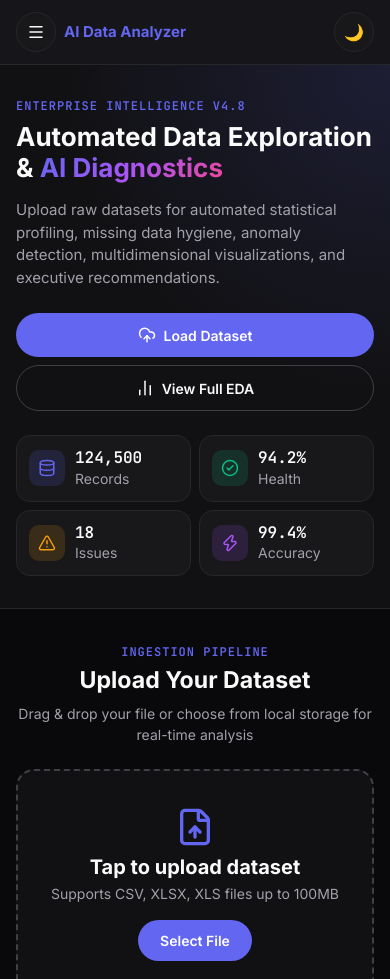
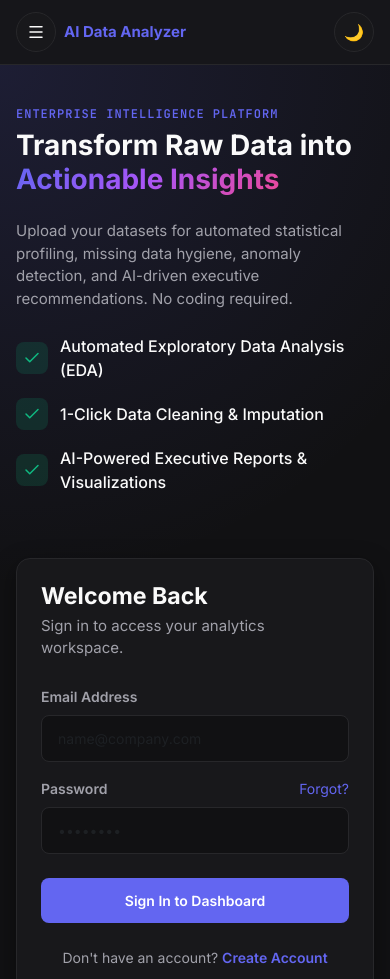
Before and after one commit to vishwa365sharma/agents, a plain HTML site: page index.html in a window 390 px wide. Shown: the top 979 px of the page. Drawn offline with nearby package versions, Linux system fonts and the light colour scheme.

Commit message:
Update index.html

```diff
--- a/index.html
+++ b/index.html
@@ -18,7 +18,7 @@
   <script src="https://cdn.jsdelivr.net/npm/chart.js"></script>
 
   <style>
-    /* Basic Reset & Strict Width Lock (Zoom-out shift fix) */
+    /* Basic Reset & Strict Width Lock */
     * {
       box-sizing: border-box;
       margin: 0;
@@ -40,7 +40,7 @@
       transition: 0.3s;
     }
 
-    /* Center Container Fix for Zoom Out */
+    /* Center Container */
     .container-xxl {
       width: 100%;
       max-width: 1320px;
@@ -113,6 +113,36 @@
       background-color: #ffffff;
       border: 1px solid #e2e8f0;
       box-shadow: 0 8px 25px rgba(0, 0, 0, 0.05);
+    }
+
+    /* Form Inputs (New for Login Page) */
+    .custom-input {
+      background-color: #111113;
+      border: 1px solid #27272a;
+      color: #fafafa;
+      padding: 12px 16px;
+      border-radius: 8px;
+      font-size: 14px;
+      transition: 0.2s;
+    }
+
+    .custom-input:focus {
+      background-color: #18181b;
+      border-color: #6366f1;
+      box-shadow: 0 0 0 3px rgba(99, 102, 241, 0.2);
+      color: #fafafa;
+      outline: none;
+    }
+
+    body.light-mode .custom-input {
+      background-color: #f8fafc;
+      border: 1px solid #cbd5e1;
+      color: #0f172a;
+    }
+
+    body.light-mode .custom-input:focus {
+      background-color: #ffffff;
+      color: #0f172a;
     }
 
     /* Buttons */
@@ -266,49 +296,33 @@
     /* Hero Section */
     .hero-box {
       width: 100%;
-      padding: 55px 0;
-      background: radial-gradient(circle at top right, rgba(99, 102, 241, 0.15), transparent 50%), #111113;
+      padding: 70px 0;
+      background: radial-gradient(circle at top left, rgba(99, 102, 241, 0.15), transparent 50%), #111113;
       border-bottom: 1px solid #27272a;
     }
 
     body.light-mode .hero-box {
-      background: radial-gradient(circle at top right, rgba(99, 102, 241, 0.12), transparent 50%), #f1f5f9;
+      background: radial-gradient(circle at top left, rgba(99, 102, 241, 0.12), transparent 50%), #f1f5f9;
       border-bottom: 1px solid #e2e8f0;
     }
 
-    .stat-box {
-      background-color: #18181b;
-      border: 1px solid #27272a;
-      border-radius: 14px;
-      padding: 16px;
+    .feature-list-item {
       display: flex;
       align-items: center;
       gap: 12px;
-      height: 100%;
+      margin-bottom: 16px;
     }
 
-    body.light-mode .stat-box {
-      background-color: #ffffff;
-      border-color: #e2e8f0;
-    }
-
-    .stat-icon {
-      width: 42px;
-      height: 42px;
-      border-radius: 10px;
-      background-color: rgba(99, 102, 241, 0.15);
-      color: #6366f1;
+    .feature-icon-box {
+      width: 32px;
+      height: 32px;
+      border-radius: 8px;
+      background-color: rgba(16, 185, 129, 0.15);
+      color: #10b981;
       display: flex;
       align-items: center;
       justify-content: center;
       flex-shrink: 0;
-    }
-
-    .stat-number {
-      font-family: 'JetBrains Mono', monospace;
-      font-size: 20px;
-      font-weight: 700;
-      line-height: 1.2;
     }
 
     /* Upload Area */
@@ -485,39 +499,23 @@
     }
 
     /* MOBILE SCREEN FIXES */
+    @media (max-width: 991px) {
+      .hero-box {
+        padding: 40px 0;
+      }
+    }
+
     @media (max-width: 576px) {
       .brand-title {
         font-size: 15px;
       }
 
-      .hero-box {
-        padding: 32px 0;
-      }
-
       .hero-box h1 {
-        font-size: 26px;
+        font-size: 28px;
       }
 
       .hero-box p {
         font-size: 15px !important;
-      }
-
-      .hero-buttons a {
-        width: 100%;
-      }
-
-      .stat-box {
-        padding: 12px;
-        gap: 10px;
-      }
-
-      .stat-icon {
-        width: 36px;
-        height: 36px;
-      }
-
-      .stat-number {
-        font-size: 16px;
       }
 
       .custom-card {
@@ -544,24 +542,23 @@
   <!-- Notification Container -->
   <div class="toast-area" id="toastArea"></div>
 
-  <!-- Mobile Sidebar -->
+  <!-- Mobile Sidebar (Cleaned without numbers and header) -->
   <div class="mobile-bg" id="mobileBg" onclick="closeMenu()"></div>
   <div class="mobile-sidebar" id="mobileSidebar">
     <div class="d-flex align-items-center justify-content-between pb-3 mb-3 border-bottom border-secondary">
       <span class="fw-bold fs-5">AI Data Engine</span>
       <button class="btn-round" onclick="closeMenu()"><i data-lucide="x"></i></button>
     </div>
-    <div class="d-flex flex-column gap-1">
-      <a href="#header" class="nav-item-link" onclick="closeMenu()">1. Header</a>
-      <a href="#upload" class="nav-item-link" onclick="closeMenu()">2. Upload Dataset</a>
-      <a href="#preview" class="nav-item-link" onclick="closeMenu()">3. Dataset Preview</a>
-      <a href="#eda" class="nav-item-link" onclick="closeMenu()">4. EDA Summary</a>
-      <a href="#cleaning" class="nav-item-link" onclick="closeMenu()">5. Data Cleaning</a>
-      <a href="#visualization" class="nav-item-link" onclick="closeMenu()">6. Visualizations</a>
-      <a href="#problems" class="nav-item-link" onclick="closeMenu()">7. Issue Extraction</a>
-      <a href="#insights" class="nav-item-link" onclick="closeMenu()">8. AI Insights</a>
-      <a href="#recommendations" class="nav-item-link" onclick="closeMenu()">9. Solutions</a>
-      <a href="#download" class="nav-item-link" onclick="closeMenu()">10. Export Report</a>
+    <div class="d-flex flex-column gap-2">
+      <a href="#upload" class="nav-item-link" onclick="closeMenu()">Upload Dataset</a>
+      <a href="#preview" class="nav-item-link" onclick="closeMenu()">Dataset Preview</a>
+      <a href="#eda" class="nav-item-link" onclick="closeMenu()">EDA Summary</a>
+      <a href="#cleaning" class="nav-item-link" onclick="closeMenu()">Data Cleaning</a>
+      <a href="#visualization" class="nav-item-link" onclick="closeMenu()">Visualizations</a>
+      <a href="#problems" class="nav-item-link" onclick="closeMenu()">Issue Extraction</a>
+      <a href="#insights" class="nav-item-link" onclick="closeMenu()">AI Insights</a>
+      <a href="#recommendations" class="nav-item-link" onclick="closeMenu()">Solutions</a>
+      <a href="#download" class="nav-item-link" onclick="closeMenu()">Export Report</a>
     </div>
   </div>
 
@@ -585,7 +582,6 @@
         <a href="#cleaning" class="nav-item-link">Cleaning</a>
         <a href="#visualization" class="nav-item-link">Visuals</a>
         <a href="#insights" class="nav-item-link">Insights</a>
-        <a href="#download" class="nav-item-link">Export</a>
       </nav>
 
       <div class="d-flex align-items-center gap-2">
@@ -601,60 +597,93 @@
   </header>
 
   <main>
-    <!-- 1. HERO SECTION -->
+    <!-- 1. NEW HERO SECTION (Professional Info + Login/Registration) -->
     <section id="header" class="hero-box">
       <div class="container-xxl">
-        <div class="row align-items-center gy-4">
-          <div class="col-lg-7">
-            <span class="section-tag">Enterprise Intelligence v4.8</span>
-            <h1 class="display-5 fw-bold mb-3">Automated Data Exploration & <span class="gradient-text">AI Diagnostics</span></h1>
-            <p class="fs-5 text-muted-custom mb-4">Upload raw datasets for automated statistical profiling, missing data hygiene, anomaly detection, multidimensional visualizations, and executive recommendations.</p>
-            <div class="d-flex flex-wrap gap-2 hero-buttons">
-              <a href="#upload" class="btn-purple"><i data-lucide="upload-cloud" style="width:18px;"></i><span>Load Dataset</span></a>
-              <a href="#eda" class="btn-outline-simple"><i data-lucide="bar-chart-2" style="width:18px;"></i><span>View Full EDA</span></a>
+        <div class="row align-items-center gy-5">
+
+          <!-- Left Content: Platform Information -->
+          <div class="col-lg-7 pe-lg-5">
+            <span class="section-tag">Enterprise Intelligence Platform</span>
+            <h1 class="display-4 fw-bold mb-4">Transform Raw Data into <span class="gradient-text">Actionable Insights</span></h1>
+            <p class="fs-5 text-muted-custom mb-4">Upload your datasets for automated statistical profiling, missing data hygiene, anomaly detection, and AI-driven executive recommendations. No coding required.</p>
+
+            <div class="d-flex flex-column mt-4">
+              <div class="feature-list-item">
+                <div class="feature-icon-box"><i data-lucide="check" style="width:18px;"></i></div>
+                <span class="fw-medium">Automated Exploratory Data Analysis (EDA)</span>
+              </div>
+              <div class="feature-list-item">
+                <div class="feature-icon-box"><i data-lucide="check" style="width:18px;"></i></div>
+                <span class="fw-medium">1-Click Data Cleaning & Imputation</span>
+              </div>
+              <div class="feature-list-item">
+                <div class="feature-icon-box"><i data-lucide="check" style="width:18px;"></i></div>
+                <span class="fw-medium">AI-Powered Executive Reports & Visualizations</span>
+              </div>
             </div>
           </div>
 
+          <!-- Right Content: Login / Registration Card -->
           <div class="col-lg-5">
-            <div class="row g-2 g-sm-3">
-              <div class="col-6">
-                <div class="stat-box">
-                  <div class="stat-icon"><i data-lucide="database" style="width:18px;"></i></div>
-                  <div>
-                    <div class="stat-number">124,500</div>
-                    <div class="text-muted-custom small">Records</div>
+            <div class="custom-card p-4 p-sm-5" id="authCard">
+
+              <!-- Login Form Container -->
+              <div id="loginForm">
+                <h3 class="fw-bold mb-1">Welcome Back</h3>
+                <p class="text-muted-custom small mb-4">Sign in to access your analytics workspace.</p>
+
+                <form onsubmit="handleLogin(event)">
+                  <div class="mb-3">
+                    <label class="form-label small fw-semibold text-muted-custom">Email Address</label>
+                    <input type="email" class="form-control custom-input" placeholder="name@company.com" required>
                   </div>
-                </div>
+                  <div class="mb-4">
+                    <div class="d-flex justify-content-between align-items-center">
+                      <label class="form-label small fw-semibold text-muted-custom mb-0">Password</label>
+                      <a href="#" class="small text-decoration-none" style="color: #6366f1;">Forgot?</a>
+                    </div>
+                    <input type="password" class="form-control custom-input mt-2" placeholder="••••••••" required>
+                  </div>
+                  <button type="submit" class="btn-purple w-100 mb-4" style="padding: 12px; border-radius: 8px;">Sign In to Dashboard</button>
+
+                  <div class="text-center small text-muted-custom">
+                    Don't have an account?
+                    <a href="#" onclick="toggleAuthMode(event)" class="fw-semibold text-decoration-none" style="color: #6366f1;">Create Account</a>
+                  </div>
+                </form>
               </div>
-              <div class="col-6">
-                <div class="stat-box">
-                  <div class="stat-icon" style="color: #10b981; background: rgba(16, 185, 129, 0.15);"><i data-lucide="check-circle-2" style="width:18px;"></i></div>
-                  <div>
-                    <div class="stat-number">94.2%</div>
-                    <div class="text-muted-custom small">Health</div>
+
+              <!-- Registration Form Container (Hidden by default) -->
+              <div id="registerForm" style="display: none;">
+                <h3 class="fw-bold mb-1">Create Account</h3>
+                <p class="text-muted-custom small mb-4">Join to start analyzing your datasets.</p>
+
+                <form onsubmit="handleRegister(event)">
+                  <div class="mb-3">
+                    <label class="form-label small fw-semibold text-muted-custom">Full Name</label>
+                    <input type="text" class="form-control custom-input" placeholder="John Doe" required>
                   </div>
-                </div>
+                  <div class="mb-3">
+                    <label class="form-label small fw-semibold text-muted-custom">Email Address</label>
+                    <input type="email" class="form-control custom-input" placeholder="name@company.com" required>
+                  </div>
+                  <div class="mb-4">
+                    <label class="form-label small fw-semibold text-muted-custom">Password</label>
+                    <input type="password" class="form-control custom-input" placeholder="••••••••" required>
+                  </div>
+                  <button type="submit" class="btn-purple w-100 mb-4" style="padding: 12px; border-radius: 8px;">Create My Account</button>
+
+                  <div class="text-center small text-muted-custom">
+                    Already have an account?
+                    <a href="#" onclick="toggleAuthMode(event)" class="fw-semibold text-decoration-none" style="color: #6366f1;">Sign In</a>
+                  </div>
+                </form>
               </div>
-              <div class="col-6">
-                <div class="stat-box">
-                  <div class="stat-icon" style="color: #f59e0b; background: rgba(245, 158, 11, 0.15);"><i data-lucide="alert-triangle" style="width:18px;"></i></div>
-                  <div>
-                    <div class="stat-number">18</div>
-                    <div class="text-muted-custom small">Issues</div>
-                  </div>
-                </div>
-              </div>
-              <div class="col-6">
-                <div class="stat-box">
-                  <div class="stat-icon" style="color: #a855f7; background: rgba(168, 85, 247, 0.15);"><i data-lucide="zap" style="width:18px;"></i></div>
-                  <div>
-                    <div class="stat-number">99.4%</div>
-                    <div class="text-muted-custom small">Accuracy</div>
-                  </div>
-                </div>
-              </div>
+
             </div>
           </div>
+
         </div>
       </div>
     </section>
@@ -715,7 +744,7 @@
         <div class="custom-card mb-3 p-3">
           <div class="row">
             <div class="col-md-6">
-              <input type="text" id="searchBox" class="form-control font-mono small" placeholder="Search dataset records..." onkeyup="searchTable()">
+              <input type="text" id="searchBox" class="form-control custom-input w-100 font-mono small" placeholder="Search dataset records..." onkeyup="searchTable()">
             </div>
           </div>
         </div>
@@ -1051,6 +1080,34 @@
       loadCharts();
     }
 
+    // Toggle Login / Register Forms
+    function toggleAuthMode(event) {
+      event.preventDefault();
+      let loginBox = document.getElementById('loginForm');
+      let registerBox = document.getElementById('registerForm');
+
+      if (loginBox.style.display === 'none') {
+        loginBox.style.display = 'block';
+        registerBox.style.display = 'none';
+      } else {
+        loginBox.style.display = 'none';
+        registerBox.style.display = 'block';
+      }
+    }
+
+    // Handle Auth Submits
+    function handleLogin(event) {
+      event.preventDefault();
+      showMessage('Login successful! Scroll down to start analyzing.');
+      document.getElementById('upload').scrollIntoView({ behavior: 'smooth' });
+    }
+
+    function handleRegister(event) {
+      event.preventDefault();
+      showMessage('Account created successfully! Welcome to the platform.');
+      document.getElementById('upload').scrollIntoView({ behavior: 'smooth' });
+    }
+
     // Real File Upload to Render Backend
     function fileUploaded(event) {
       let file = event.target.files[0];
@@ -1163,13 +1220,6 @@
         edaCards[3].textContent = data.missing + ' Cells';
       }
 
-      let heroStats = document.querySelectorAll('#header .stat-number');
-      if (heroStats.length >= 3) {
-        heroStats[0].textContent = data.rows;
-        heroStats[1].textContent = data.health_score + '%';
-        heroStats[2].textContent = data.missing + data.duplicates;
-      }
-
       document.getElementById('missingIssueText').textContent = data.missing + " empty cells detected across columns.";
       document.getElementById('dupIssueText').textContent = data.duplicates + " duplicate entries detected in dataset.";
 
```
